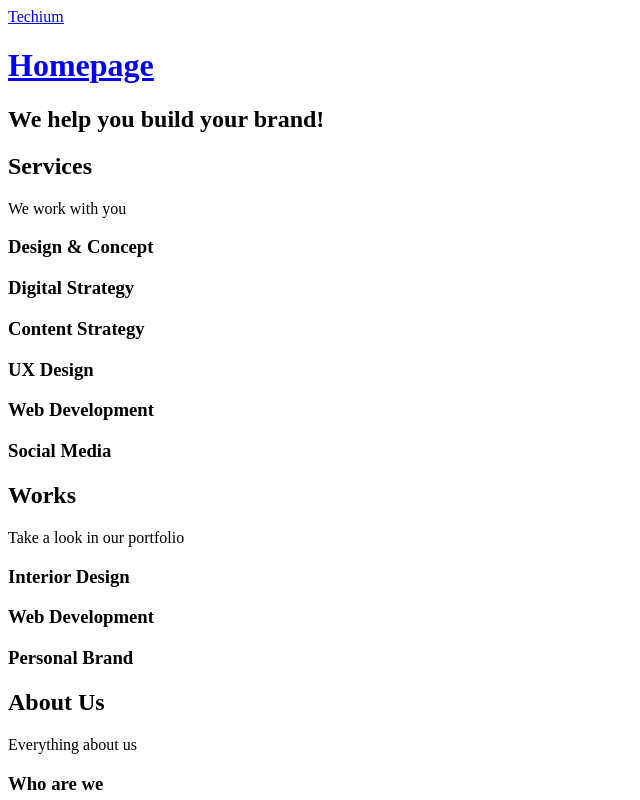
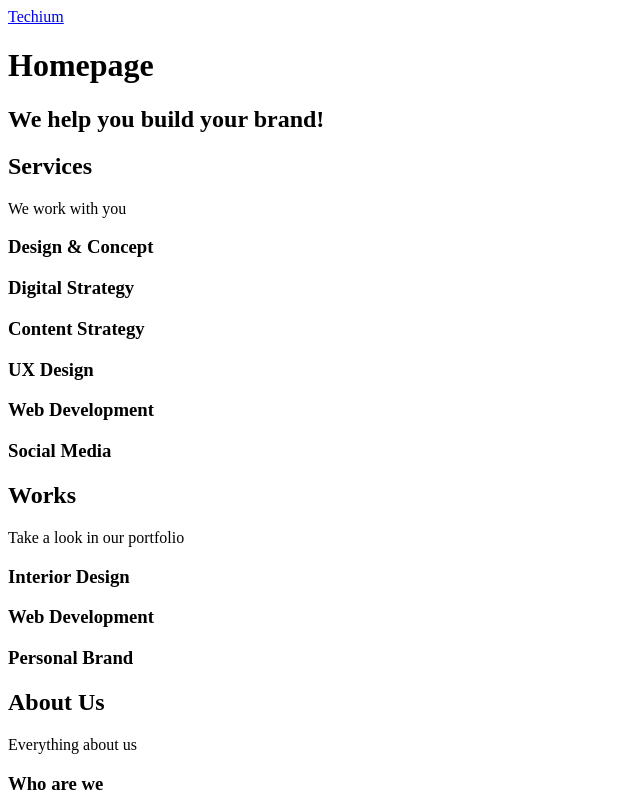
Before and after one commit to JDaniel26-Bory/holbertonschool-web_front_end, a plain HTML site: page html_advanced/18-index.html in a window 1280 px wide. Shown: the top 800 px of the page, without its empty margins (0-640 px from the left). Drawn offline with Linux system fonts and the light colour scheme.

Commit message:
update the file for one fix

```diff
--- a/html_advanced/18-index.html
+++ b/html_advanced/18-index.html
@@ -19,15 +19,13 @@
                     Techium
                 </span>
             </a>
+        </div>
             <nav></nav>
-        </div>
     </header>
 
     <!-- Main -->
     <main>
-        <a href="/">
-            <h1>Homepage</h1>
-        </a>
+        <h1>Homepage</h1>
 
         <!-- Hero section -->
         <section>
```
